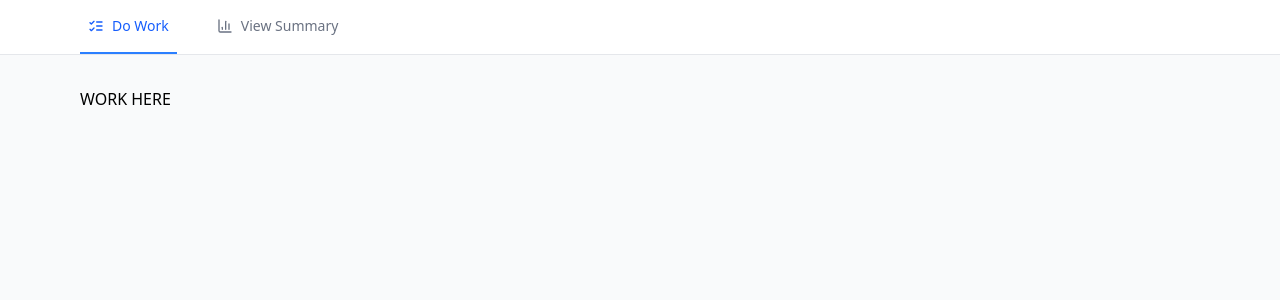
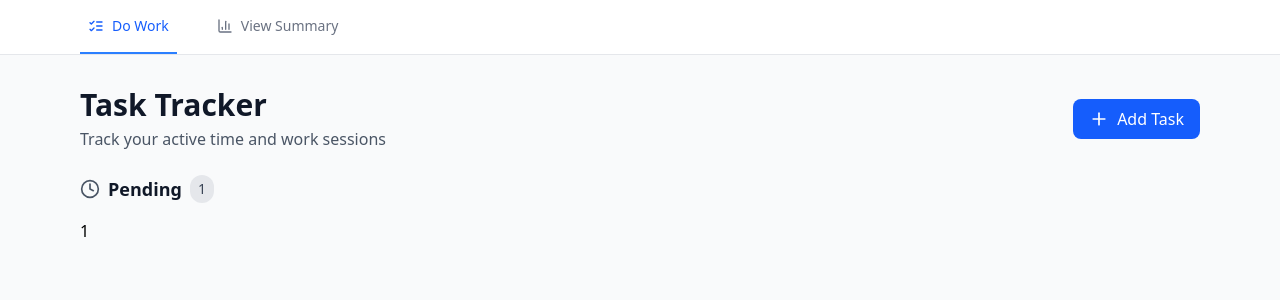
Before and after one commit to alfonsomartinezdev/jon-does-work, a React (Vite) app: page / in a window 1280 px wide. Shown: the top 300 px of the page. Built offline with nearby package versions, Linux system fonts and the light colour scheme.

Commit message:
add work view, task modal

```diff
--- /dev/null
+++ b/src/components/TaskModal.tsx
@@ -0,0 +1,103 @@
+import { useState, useEffect } from "react";
+import type { Task } from "../pages/WorkView";
+
+interface TaskModalProps {
+  editingTask: Task | null;
+  onSave: (taskData: { name: string; description: string }) => void;
+  onCancel: () => void;
+}
+
+const TaskModal: React.FC<TaskModalProps> = ({
+  editingTask,
+  onSave,
+  onCancel,
+}) => {
+  const [name, setName] = useState("");
+  const [description, setDescription] = useState("");
+
+  useEffect(() => {
+    if (editingTask) {
+      setName(editingTask.name);
+      setDescription(editingTask.description);
+    } else {
+      setName("");
+      setDescription("");
+    }
+  }, [editingTask]);
+
+  const handleSubmit = (e: React.FormEvent) => {
+    e.preventDefault();
+    if (name.trim()) {
+      onSave({
+        name: name.trim(),
+        description: description.trim(),
+      });
+    }
+  };
+
+  const handleCancel = () => {
+    setName("");
+    setDescription("");
+    onCancel();
+  };
+
+  return (
+    <div className="fixed inset-0 bg-white/70 bg-opacity-50 flex items-center justify-center p-4 z-50">
+      <div className="bg-white rounded-lg p-6 w-full max-w-md">
+        <h2 className="text-xl font-semibold mb-4">
+          {editingTask ? "Edit Task" : "Add New Task"}
+        </h2>
+
+        <form onSubmit={handleSubmit} className="space-y-4">
+          <div>
+            <label className="block text-sm font-medium text-gray-700 mb-1">
+              Task Name
+            </label>
+            <input
+              type="text"
+              value={name}
+              onChange={(e) => setName(e.target.value)}
+              className="w-full border border-gray-300 rounded-lg px-3 py-2 focus:outline-none focus:ring-2 focus:ring-blue-500"
+              placeholder="Enter task name"
+              autoFocus
+              required
+            />
+          </div>
+
+          <div>
+            <label className="block text-sm font-medium text-gray-700 mb-1">
+              Description (optional)
+            </label>
+            <textarea
+              value={description}
+              onChange={(e) => setDescription(e.target.value)}
+              className="w-full border border-gray-300 rounded-lg px-3 py-2 focus:outline-none focus:ring-2 focus:ring-blue-500"
+              placeholder="Enter task description"
+              rows={3}
+            />
+          </div>
+
+          <div className="flex justify-end space-x-3 mt-6">
+            <button
+              type="button"
+              onClick={handleCancel}
+              className="px-4 py-2 text-gray-600 hover:text-gray-800 transition-colors"
+            >
+              Cancel
+            </button>
+
+            <button
+              type="submit"
+              disabled={!name.trim()}
+              className="px-4 py-2 bg-blue-600 text-white rounded-lg hover:bg-blue-700 transition-colors disabled:opacity-50 disabled:cursor-not-allowed"
+            >
+              {editingTask ? "Save Changes" : "Add Task"}
+            </button>
+          </div>
+        </form>
+      </div>
+    </div>
+  );
+};
+
+export default TaskModal;
--- a/src/pages/WorkView.tsx
+++ b/src/pages/WorkView.tsx
@@ -1,5 +1,144 @@
-const WorkView: React.FC = () => {
-  return <>WORK HERE</>
+import { Clock, Plus } from "lucide-react";
+import { useState } from "react";
+import TaskModal from "../components/TaskModal";
+
+export interface Task {
+  id: number;
+  name: string;
+  description: string;
+  status: TaskStatus;
+  assignedDate: string;
+  activeTime: number;
+  sessions: Session[];
+  isTimerActive: boolean;
+  timerStartTime: number | null;
 }
 
+export interface TaskFormData {
+  name: string;
+  description: string;
+}
+
+export type TaskStatus = "pending" | "in-progress" | "completed";
+
+// from when you start the timer on a task to when you stop it
+interface Session {
+  start: number;
+  end: number;
+}
+
+const WorkView: React.FC = () => {
+  const [tasks, setTasks] = useState<Task[]>([
+    {
+      id: 1,
+      name: "Some random task",
+      description: "some description here",
+      status: "pending",
+      assignedDate: "01/01/2001",
+      activeTime: 0,
+      sessions: [],
+      isTimerActive: false,
+      timerStartTime: null,
+    },
+  ]);
+  const pendingTasks = tasks.filter((task) => task.status === "pending");
+
+  const [showTaskModal, setShowTaskModal] = useState<boolean>(false);
+  const [editingTask, setEditingTask] = useState<Task | null>(null);
+
+  const openAddTaskModal = (): void => {
+    setEditingTask(null);
+    setShowTaskModal(true);
+  };
+
+  const handleSaveTask = (taskData: TaskFormData): void => {
+    if (editingTask) {
+      // Edit existing task
+      setTasks((prevTasks) =>
+        prevTasks.map((task) =>
+          task.id === editingTask.id ? { ...task, ...taskData } : task
+        )
+      );
+    } else {
+      const newTask: Task = {
+        id: Date.now(),
+        ...taskData,
+        status: "pending" as TaskStatus,
+        assignedDate: new Date().toISOString().split("T")[0],
+        activeTime: 0,
+        sessions: [],
+        isTimerActive: false,
+        timerStartTime: null,
+      };
+      setTasks((prev) => [...prev, newTask]);
+    }
+
+    setShowTaskModal(false);
+    setEditingTask(null);
+  };
+
+  const handleCancelModal = (): void => {
+    setShowTaskModal(false);
+    setEditingTask(null);
+  };
+
+  return (
+    <>
+      <div>
+        <div className="flex justify-between items-center mb-6">
+          <div>
+            <h1 className="text-3xl font-bold text-gray-900">Task Tracker</h1>
+            <p className="text-gray-600 mt-1">
+              Track your active time and work sessions
+            </p>
+          </div>
+          <button
+            onClick={openAddTaskModal}
+            className="bg-blue-600 text-white px-4 py-2 rounded-lg hover:bg-blue-700 transition-colors flex items-center space-x-2"
+          >
+            <Plus size={20} />
+            <span>Add Task</span>
+          </button>
+        </div>
+
+        <div className="space-y-6">
+          {/* Pending Section */}
+
+          <div>
+            <div className="flex items-center space-x-2 mb-4">
+              <Clock size={20} className="text-gray-600" />
+              <h2 className="text-lg font-semibold text-gray-900">Pending</h2>
+              <span className="bg-gray-200 text-gray-700 px-2 py-1 rounded-full text-sm">
+                {pendingTasks.length}
+              </span>
+            </div>
+            {pendingTasks.length === 0 ? (
+              <div className="text-center py-12 text-gray-500">
+                <Clock size={48} className="mx-auto mb-4 text-gray-300" />
+                <p className="text-lg mb-2">Add your first task</p>
+                <button
+                  onClick={openAddTaskModal}
+                  className="text-blue-600 hover:text-blue-700 flex items-center space-x-1 mx-auto"
+                >
+                  <Plus size={16} />
+                  <span>Add your first task</span>
+                </button>
+              </div>
+            ) : (
+              pendingTasks.map((task) => <div>{task.id}</div>)
+            )}
+          </div>
+        </div>
+      </div>
+      {showTaskModal && (
+        <TaskModal
+          editingTask={editingTask}
+          onSave={handleSaveTask}
+          onCancel={handleCancelModal}
+        />
+      )}
+    </>
+  );
+};
+
 export default WorkView;
```
